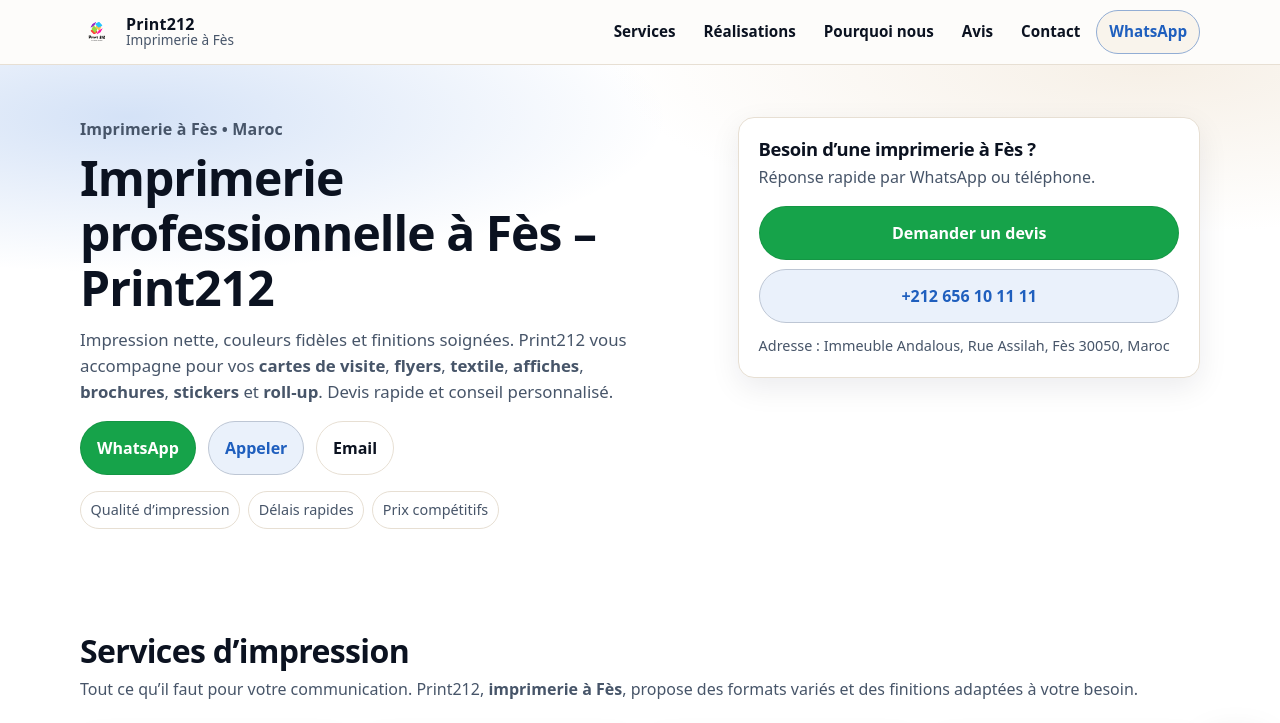
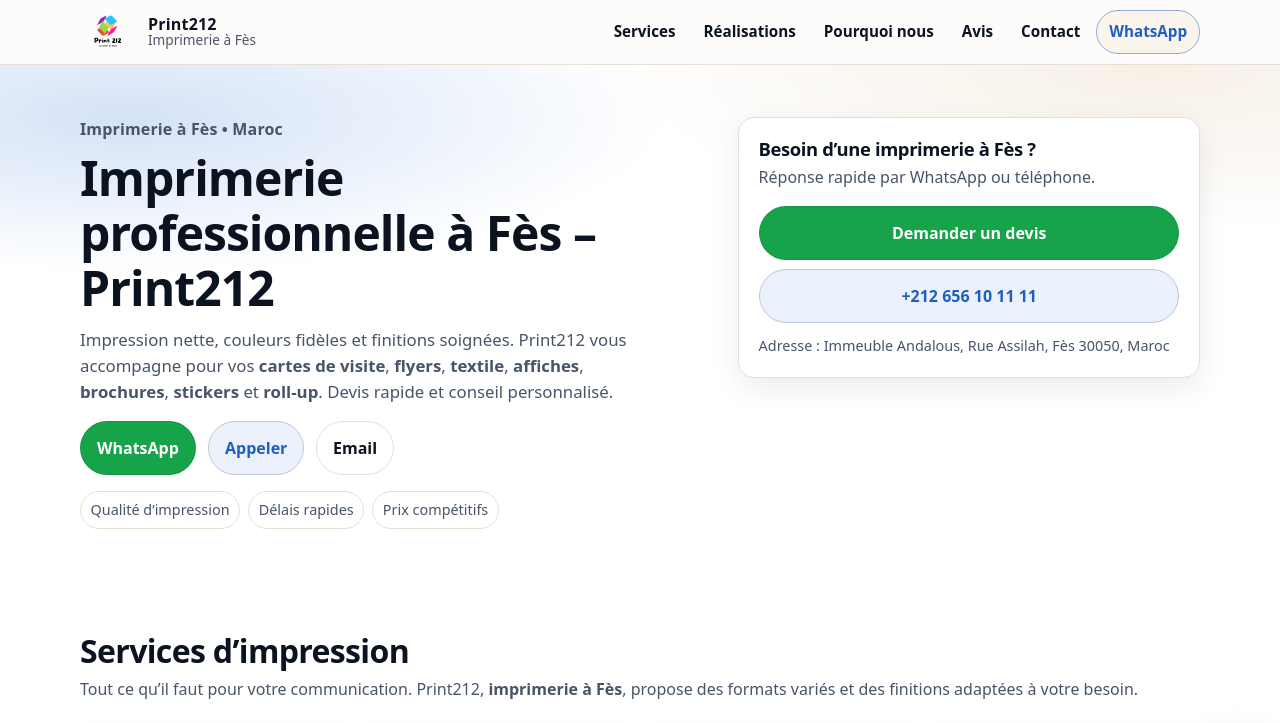
Before and after one commit to bilalksiouar-blip/Print212, a plain HTML site: page index.html in a window 1280 px wide. Shown: the top 723 px of the page. Drawn offline with Linux system fonts and the light colour scheme.

Commit message:
Update style.css

```diff
--- a/css/style.css
+++ b/css/style.css
@@ -111,7 +111,7 @@ a:hover{ color: var(--primary-2); }
 .brand-logo{
   display:block;
   width:auto;
-  height: 34px;
+  height: 56px;
   object-fit: contain;
 }
 .brand-text{ display:flex; flex-direction:column; line-height:1.1; min-width:0; }
```
